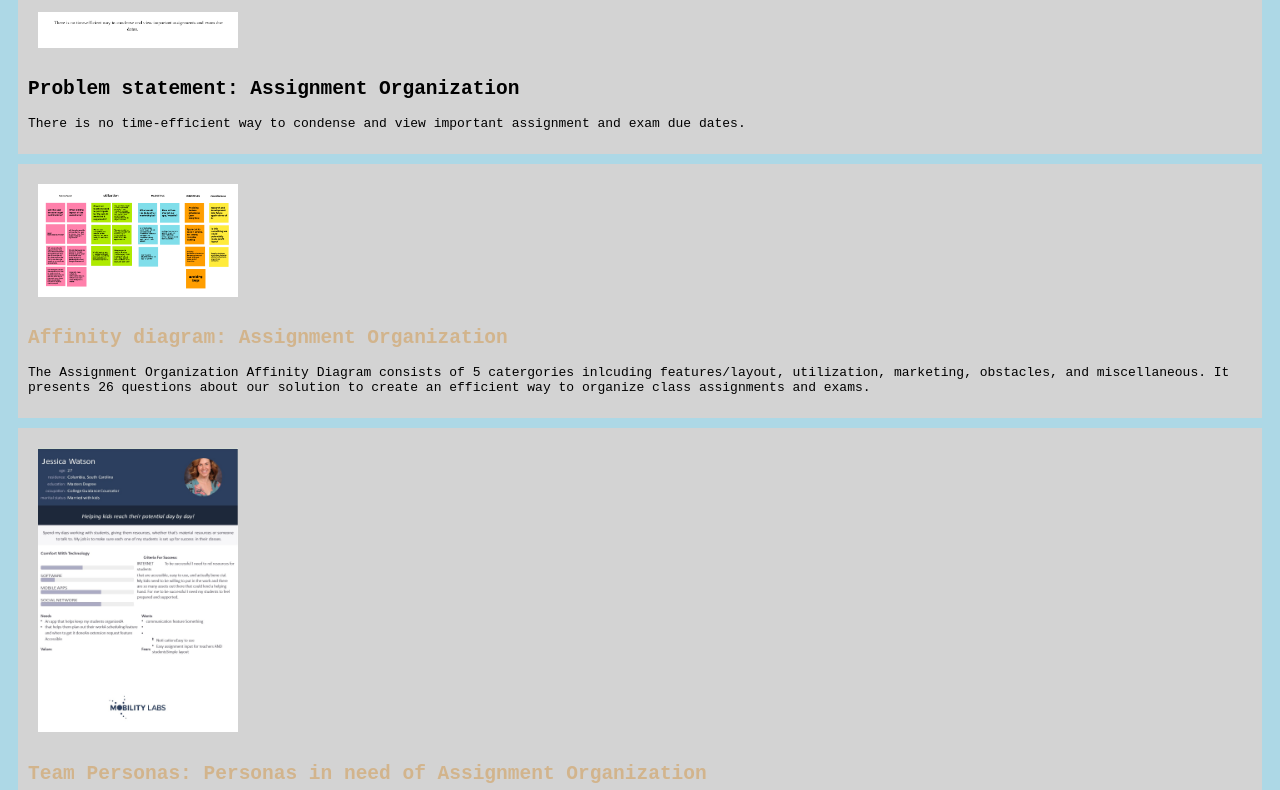
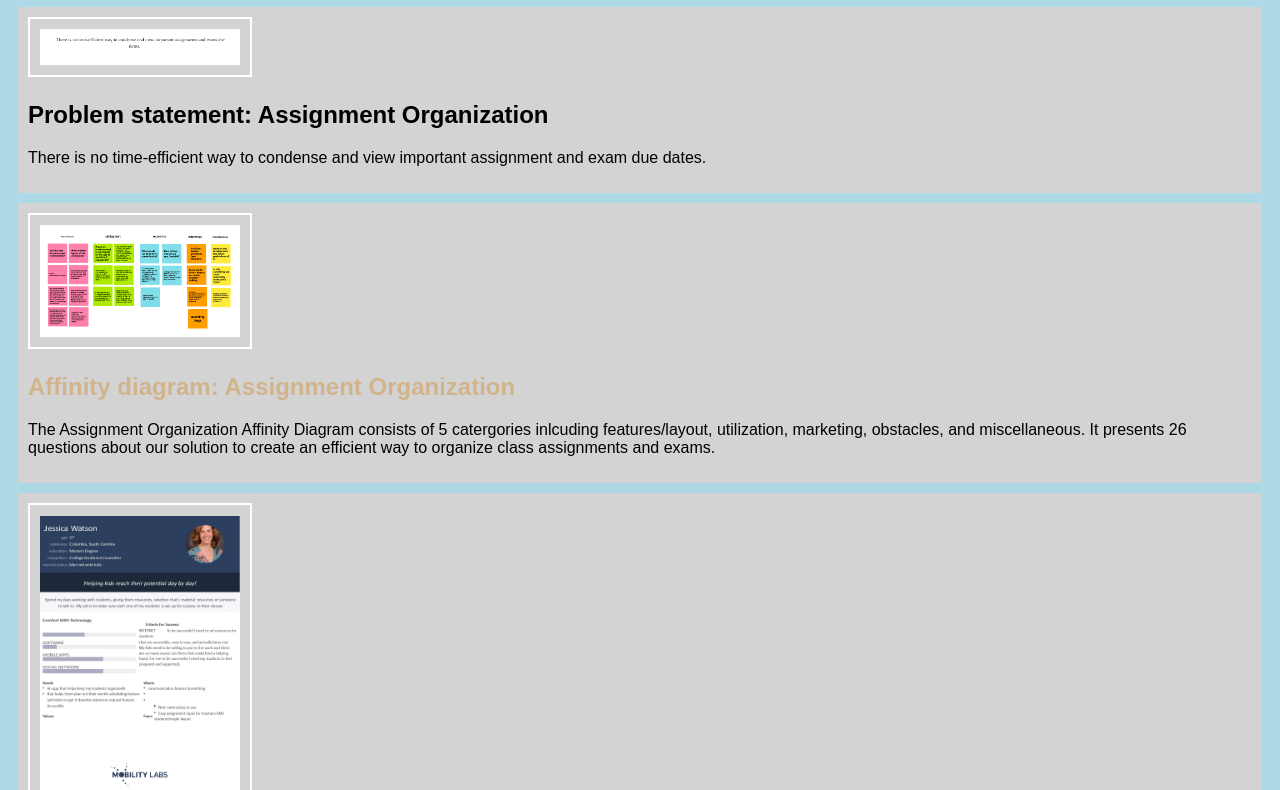
Before and after one commit to dbbawa/dbbawa.github.io, a plain HTML site: page index.html in a window 1280 px wide. Shown: the part 73-863 px from the top of the page. Drawn offline with Linux system fonts and the light colour scheme.

Commit message:
Update styles.css

```diff
--- a/styles.css/styles.css
+++ b/styles.css/styles.css
@@ -1,6 +1,6 @@
 body{
   background-color: lightblue;
-  font-family: Monospace;
+  font-family: Arial;
 }
 h1{
   color: white;
@@ -19,4 +19,5 @@ a {
 .assign img{
   width: 200px;
   padding: 10px;
+  border: 2px solid white;
 }
```
